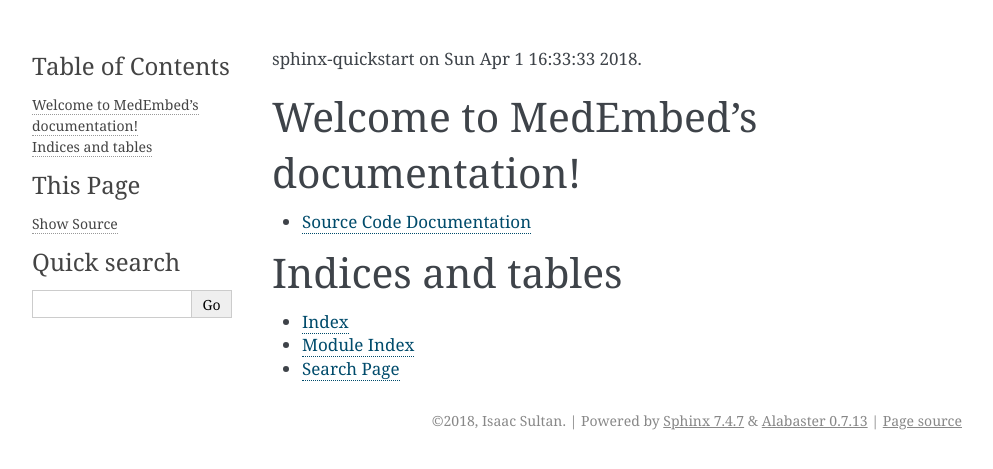
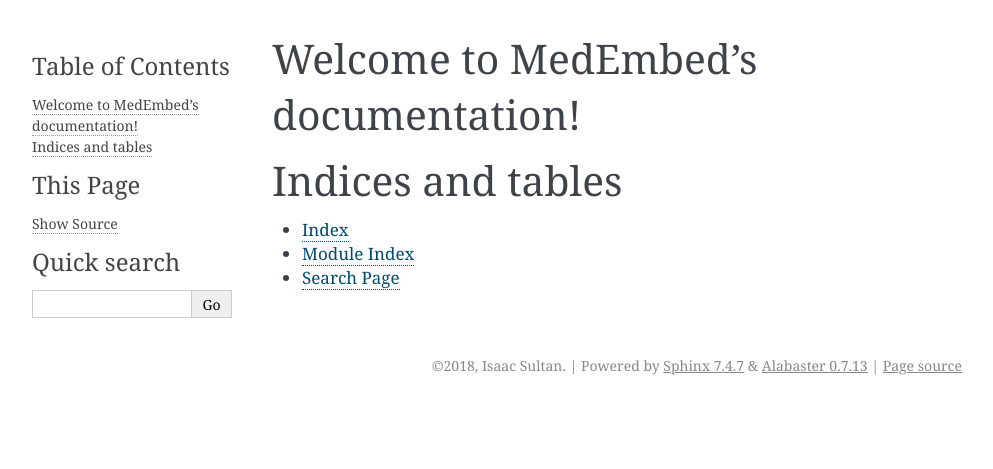
Before and after one commit to isaacsultan/MedEmbed, a Sphinx documentation site: the page built from docs/source/index.rst, in a window 1280 px wide. Shown: the top 469 px of the page, without its empty margins (148-1141 px from the left). Built offline with Sphinx 7.4.7, drawn with Linux system fonts in a browser that asks for light colours.

Commit message:
Sphinx formatting

```diff
--- a/docs/source/code.rst
+++ b/docs/source/code.rst
@@ -1,5 +1,4 @@
-Source Code Documentation
-============================
+
 .. automodule:: main
    :members:
 
--- a/docs/source/conf.py
+++ b/docs/source/conf.py
@@ -4,7 +4,7 @@
 #
 # This file does only contain a selection of the most common options. For a
 # full list see the documentation:
-# http://www.sphinx-doc.org/en/stable/config
+# http://www.sphinx-doc.org/en/master/config
 
 # -- Path setup --------------------------------------------------------------
 
@@ -14,9 +14,9 @@
 #
 import os
 import sys
-
 # sys.path.insert(0, os.path.abspath('.'))
 sys.path.insert(0, os.path.abspath('../../medembed'))
+
 
 # -- Project information -----------------------------------------------------
 
@@ -27,7 +27,8 @@ author = 'Isaac Sultan'
 # The short X.Y version
 version = ''
 # The full version, including alpha/beta/rc tags
-release = '0.1'
+release = '0.2'
+
 
 # -- General configuration ---------------------------------------------------
 
@@ -40,6 +41,8 @@ release = '0.1'
 # ones.
 extensions = [
     'sphinx.ext.autodoc',
+    'sphinx.ext.coverage',
+    'sphinx.ext.viewcode',
 ]
 
 # Add any paths that contain templates here, relative to this directory.
@@ -68,6 +71,7 @@ exclude_patterns = []
 
 # The name of the Pygments (syntax highlighting) style to use.
 pygments_style = 'sphinx'
+
 
 # -- Options for HTML output -------------------------------------------------
 
@@ -103,6 +107,7 @@ html_static_path = ['_static']
 # Output file base name for HTML help builder.
 htmlhelp_basename = 'MedEmbeddoc'
 
+
 # -- Options for LaTeX output ------------------------------------------------
 
 latex_elements = {
@@ -131,6 +136,7 @@ latex_documents = [
      'Isaac Sultan', 'manual'),
 ]
 
+
 # -- Options for manual page output ------------------------------------------
 
 # One entry per manual page. List of tuples
@@ -139,6 +145,7 @@ man_pages = [
     (master_doc, 'medembed', 'MedEmbed Documentation',
      [author], 1)
 ]
+
 
 # -- Options for Texinfo output ----------------------------------------------
 
@@ -151,4 +158,5 @@ texinfo_documents = [
      'Miscellaneous'),
 ]
 
+
 # -- Extension configuration -------------------------------------------------
--- a/docs/source/index.rst
+++ b/docs/source/index.rst
@@ -1,11 +1,14 @@
 .. MedEmbed documentation master file, created by
-sphinx-quickstart on Sun Apr  1 16:33:33 2018.
+   sphinx-quickstart on Fri Apr 27 10:30:15 2018.
+   You can adapt this file completely to your liking, but it should at least
+   contain the root `toctree` directive.
 
 Welcome to MedEmbed's documentation!
 ====================================
 
 .. toctree::
    :maxdepth: 2
+   :caption: Contents:
 
    code
 
```
